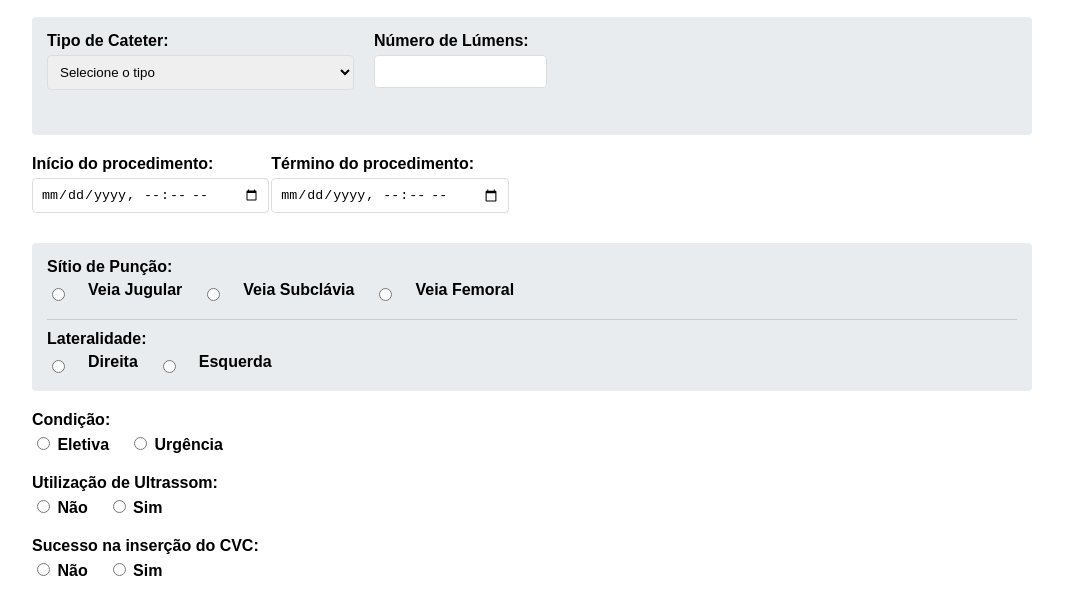
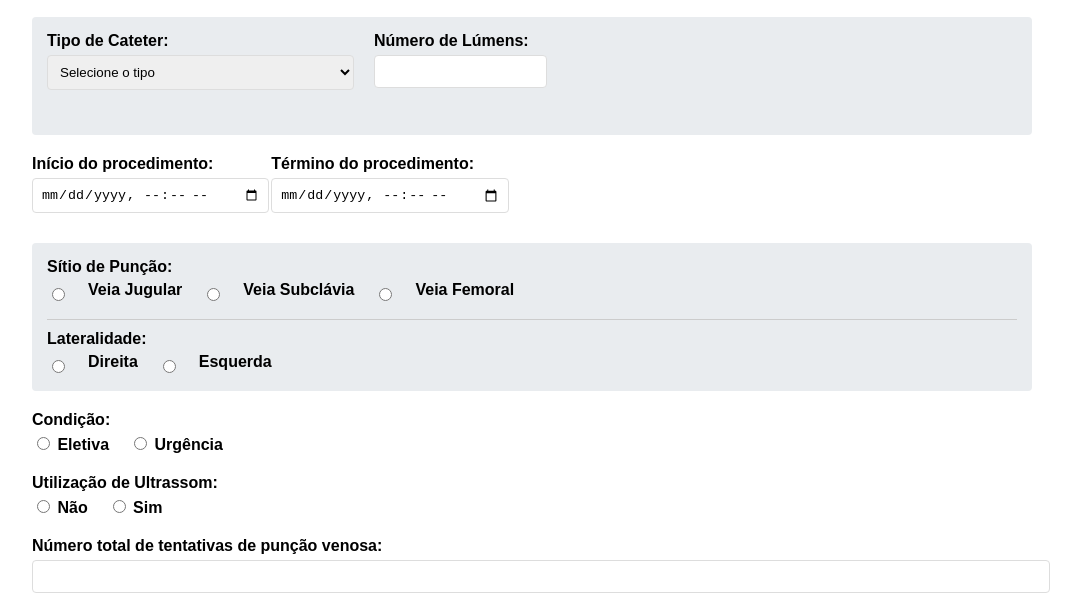
Before and after one commit to rnarciso/form_cateter, a plain HTML site: page index.html in a window 1280 px wide. Shown: the part 143-740 px from the top of the page, without its empty margins (108-1189 px from the left). Drawn offline with Linux system fonts and the light colour scheme.

Commit message:
Update index.html

```diff
--- a/index.html
+++ b/index.html
@@ -218,6 +218,12 @@
             </div>
         </div>
 
+        <!-- Novo campo de tentativas de punção -->
+        <div class="form-group">
+            <label for="attempts">Número total de tentativas de punção venosa:</label>
+            <input type="number" id="attempts" name="attempts" min="1" required>
+        </div>
+
         <div class="form-group">
             <label>Sucesso na inserção do CVC:</label>
             <div class="radio-group">
@@ -431,6 +437,7 @@
                 },
                 condicao: document.querySelector('input[name="condition"]:checked').value,
                 ultrassom: document.querySelector('input[name="ultrasound"]:checked').value,
+                tentativasPuncao: document.getElementById('attempts').value,
                 sucesso: document.querySelector('input[name="success"]:checked').value,
                 complicacoes: {
                     puncaoArterial: document.querySelector('input[name="puncture"]:checked').value,
```
